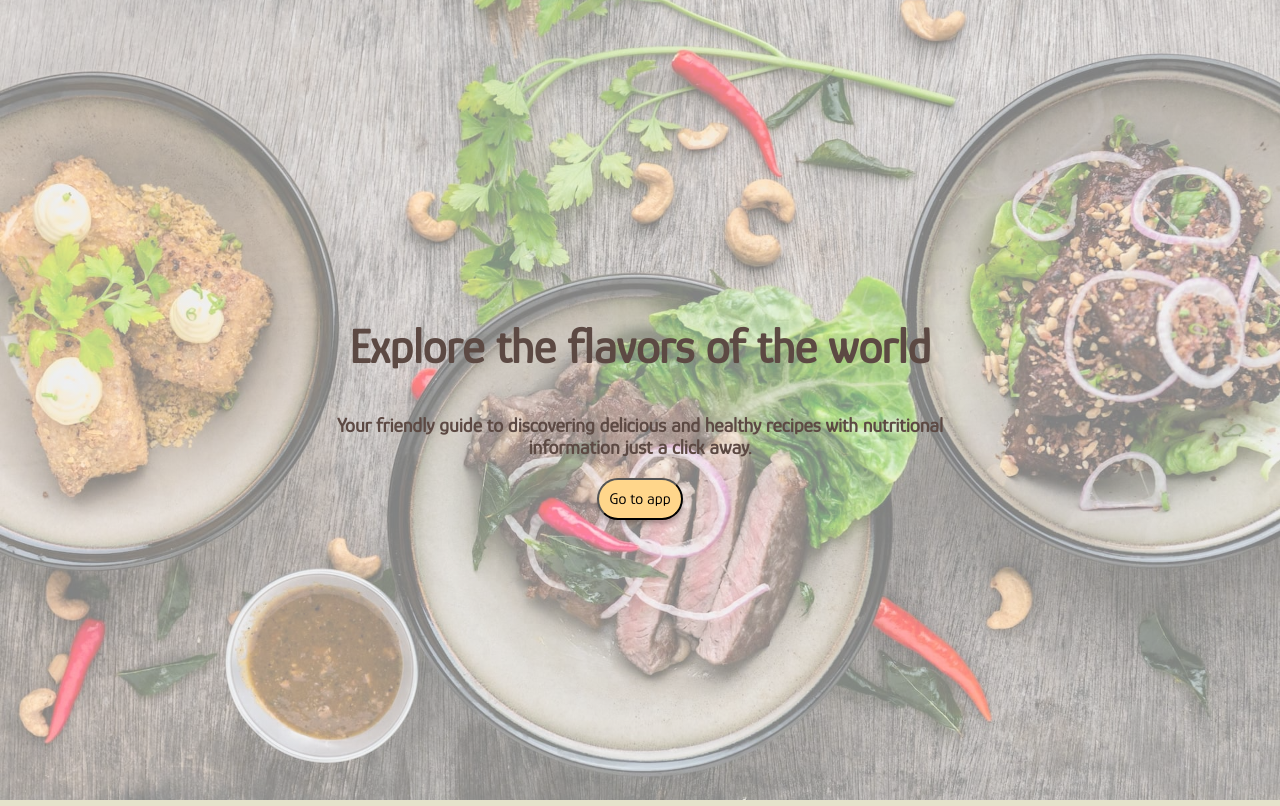
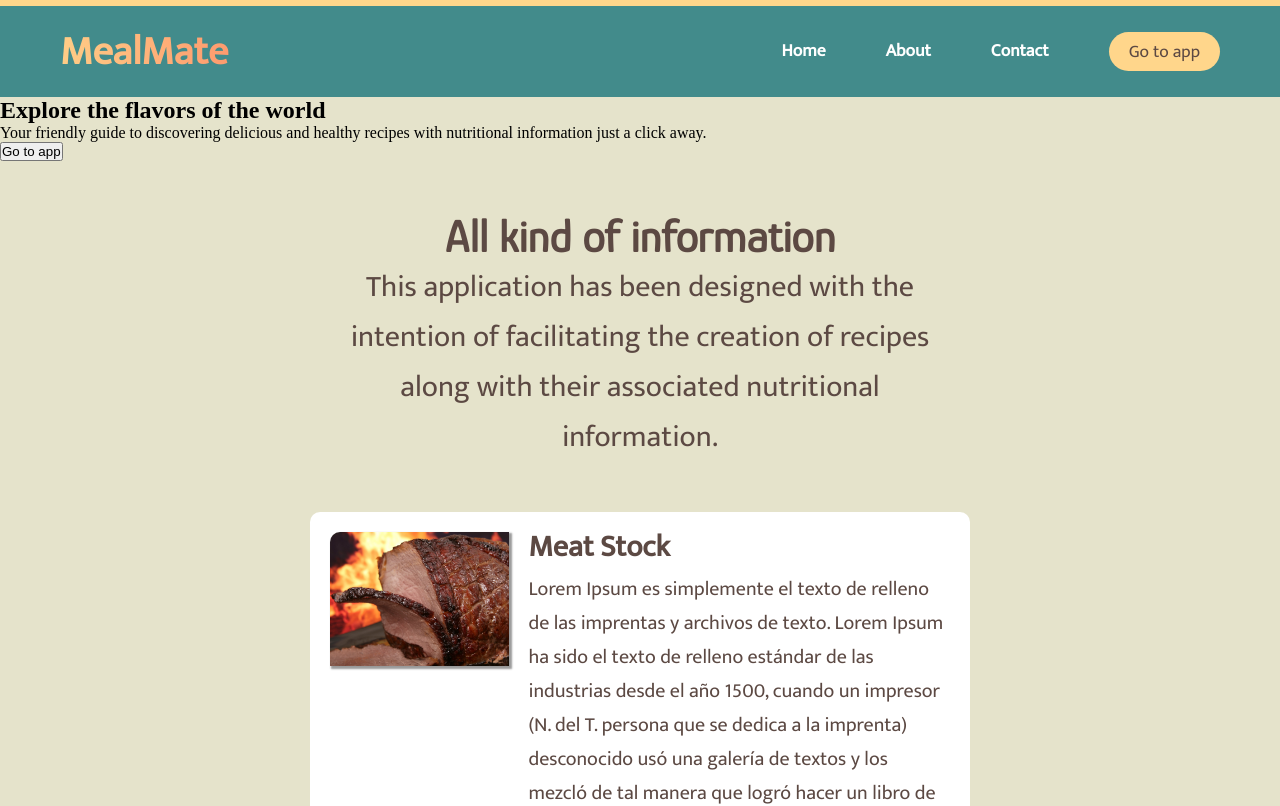
Before and after one commit to Karmik-Koala/Landing-page, a website built with Vite: page src/index.html in a window 1280 px wide. Shown: the top 806 px of the page. Built offline with nearby package versions, Linux system fonts and the light colour scheme.

Commit message:
New navbar component with styles, also added variables for font size

```diff
--- a/src/index.css
+++ b/src/index.css
@@ -5,14 +5,32 @@
   --color-salmon: #fd926a;
   --color-thunderbird: #cd391b;
   --color-ferra: #5c4943;
-  --color-grandis: #ffd68b;
   --color-white: #fff;
   --color-gray: #e2e2e2;
   --color-gray-light: #f0f0f0;
   --font-family-content: "Mukta", sans-serif;
   --font-family-title: "Glory", sans-serif;
-  --font-size-title: 48px;
-  --font-size-text: 20px;
+  --font-size-xs: 1rem;
+  --font-size-sm: 1.1rem;
+  --font-size-md: 1.3rem;
+  --font-size-ns: 1.5rem;
+  --font-size-normal: 1.8rem;
+  --font-size-nl: 2rem;
+  --font-size-lg: 2.5rem;
+  --font-size-xl: 3rem;
+  --slide-transform: 0;
+  --slider-size: 500px;
+  --transition: transform 1s;
+  --footer-height: 150px;
+  --lateral-margin: 24px;
+  --slider-element-heigth: 300px;
+}
+
+* {
+  margin: 0;
+  padding: 0;
+  text-decoration: none;
+  list-style: none;
 }
 
 body {
@@ -21,52 +39,135 @@ body {
   padding: 0;
 }
 
-/* TODO: EL CONTENIDO DE LA SECCION HOME, CUANDO HAYA QUE MERGEAR */
+/* TODO: NAVBAR */
 
-.wrap {
-  width: 100vw;
-  height: 100vh;
+.hidden {
+  display: none;
+}
+
+.header-container {
+  position: sticky;
+  top: 0;
+  z-index: 5;
+  width: 100%;
+  box-sizing: border-box;
+  background-color: var(--color-faded-jade);
+  font-size: var(--font-size-xs);
+  padding: 20px 30px;
+  border-top: 6px solid var(--color-grandis);
   display: flex;
+  justify-content: space-between;
   align-items: center;
-  justify-content: center;
-  background: linear-gradient(to bottom, rgb(255 255 255 / 50%), rgb(255 255 255 / 50%)), url("./assets/home.jpg");
-  background-size: cover;
-  background-position: center;
 
-  & .wrap-texto {
-    color: #fff;
-    text-align: center;
-    width: 50%;
+  & .company-name {
+    font-family: var(--font-family-content);
+    font-size: var(--font-size-nl);
+    background: linear-gradient(to right, var(--color-grandis) 0%, var(--color-salmon) 100%);
+    -webkit-background-clip: text;
+    -webkit-text-fill-color: transparent;
+  }
 
-    & .title-home {
-      color: var(--color-ferra);
-      font-family: var(--font-family-title);
-      font-size: var(--font-size-title);
-      font-weight: bold;
-    }
+  & .navbar-list {
+    font-size: var(--font-size-xs);
+    position: absolute;
+    top: 85px;
+    left: 0;
+    background-color: var(--color-faded-jade);
+    box-sizing: border-box;
+    width: 100%;
+    height: auto;
+    max-height: 0;
+    transition: max-height 0.6s ease-out;
+    letter-spacing: 0;
+    line-height: 28px;
+    overflow: hidden;
 
-    & .text-home {
-      color: var(--color-ferra);
-      font-family: var(--font-family-title);
-      font-size: var(--font-size-text);
-      font-weight: bold;
-    }
+    & li {
+      padding: 20px 30px;
 
-    & .button-home {
-      background-color: var(--color-grandis);
-      border-radius: 25px;
-      padding: 10px;
-      box-shadow: 0 4px 4px rgb(0 0 0 / 25%);
-      font-family: var(--font-family-title);
-      font-style: normal;
-      font-weight: 400;
-      font-size: 16px;
-      line-height: 18px;
+      & .navbar-links {
+        font-family: var(--font-family-content);
+        text-decoration: none;
+        font-weight: bold;
+        color: var(--color-white);
+        display: inline-block;
+
+        &::after {
+          bottom: 0;
+          content: "";
+          display: block;
+          height: 2px;
+          left: 50%;
+          position: relative;
+          background: var(--color-salmon);
+          transition: width 0.3s ease 0s, left 0.3s ease 0s;
+          width: 0;
+        }
+
+        &:hover::after {
+          width: 100%;
+          left: 0;
+        }
+      }
+
+      & .button-go-app {
+        font-family: var(--font-family-content);
+        background-color: var(--color-grandis);
+        color: var(--color-ferra);
+        padding: 5px 20px;
+        border-radius: 25px;
+
+        &:hover {
+          background-color: var(--color-salmon);
+          color: var(--color-white);
+          transition: all 0.3s ease 0s, left 0.3s ease 0s;
+        }
+      }
     }
   }
 }
 
-/* TODO: HASTA AQUI EL CONTENIDO DE HOME */
+.icon-bars span {
+  display: block;
+  width: 28px;
+  height: 3px;
+  margin-bottom: 7px;
+  background: var(--color-white);
+  transform-origin: 3px 0;
+  transition: transform 0.5s ease, opacity 0.55s ease;
+
+  &:first-child {
+    transform-origin: 0% 0%;
+  }
+
+  &:nth-child(3) {
+    transform-origin: 0% 100%;
+  }
+}
+
+#menu-input {
+  &:checked ~ .navbar-list {
+    max-height: 100vh;
+    transition: max-height 0.25s ease-in;
+  }
+
+  /* movimiento a cruz */
+  &:checked ~ label span:nth-child(1) {
+    opacity: 100%;
+    transform: rotate(45deg) translate(1px, 1px);
+  }
+
+  &:checked ~ label span:nth-child(2) {
+    opacity: 0%;
+    transform: rotate(0deg) scale(0.2, 0.2);
+  }
+
+  &:checked ~ label span:nth-child(3) {
+    transform: rotate(-45deg) translate(0, 0);
+  }
+}
+
+/* TODO : FIN NAVBAR */
 
 /* TODO: EL CONTENIDO DE LA SECCION INFO, CUANDO HAYA QUE MERGEAR */
 
@@ -179,14 +280,28 @@ body {
 
 /* TODO: HASTA AQUI EL CONTENIDO DE INFO */
 
-/* Pantallas pequeñas (teléfonos) XS */
-@media screen and (width <= 767px) {
-  /* Estilos para pantallas pequeñas */
-}
+/* Pantallas medianas (tabletas pequeñas y algunos ordenadores portátiles) SM */
+@media screen and (width >= 768px) {
+  .header-container {
+    padding: 10px 30px;
 
-/* Pantallas medianas (tabletas pequeñas y algunos ordenadores portátiles) SM */
-@media screen and (width >= 768px) and (width <= 1023px) {
-  /* Estilos para pantallas medianas */
+    & .company-name {
+      font-size: var(--font-size-lg);
+      padding: 0 30px;
+    }
+
+    & .icon-bars {
+      display: none;
+    }
+
+    & .navbar-list {
+      position: initial;
+      display: flex;
+      align-items: center;
+      max-height: 100%;
+      font-size: var(--font-size-sm);
+    }
+  }
 }
 
 /* Pantallas grandes (ordenadores de escritorio) MD */
@@ -205,15 +320,6 @@ body {
 }
 
 /* SLIDER */
-:root {
-  --slide-transform: 0;
-  --slider-size: 500px;
-  --transition: transform 1s;
-  --footer-height: 150px;
-  --lateral-margin: 24px;
-  --slider-element-heigth: 300px;
-}
-
 img {
   max-width: 100%;
 }
@@ -275,10 +381,6 @@ img {
   font-size: 1.5rem;
 }
 
-.button:active {
-
-}
-
 .footer {
   display: flex;
   min-height: var(--footer-height);
@@ -302,11 +404,3 @@ img {
   justify-content: center;
   align-items: end;
 }
-
-.footer__contact{
-
-}
-
-.footer__follow{
-
-}
--- a/src/index.html
+++ b/src/index.html
@@ -15,7 +15,31 @@
 </head>
 
 <body>
-  <header></header>
+  <header class="header-container">
+    <h1 class="company-name">MealMate</h1>
+    <nav class="navbar-container">
+      <input class="hidden" type="checkbox" id="menu-input" />
+      <label class="icon-bars" for="menu-input">
+        <span></span>
+        <span></span>
+        <span></span>
+      </label>
+      <ul class="navbar-list">
+        <li>
+          <a class="navbar-links" href="#home">Home</a>
+        </li>
+        <li>
+          <a class="navbar-links" href="#about">About</a>
+        </li>
+        <li>
+          <a class="navbar-links" href="#contact">Contact</a>
+        </li>
+        <li>
+          <a class="button-go-app" href="#contact">Go to app</a>
+        </li>
+      </ul>
+    </nav>
+  </header>
   <main>
     <!-- HOME -->
     <section>
```
